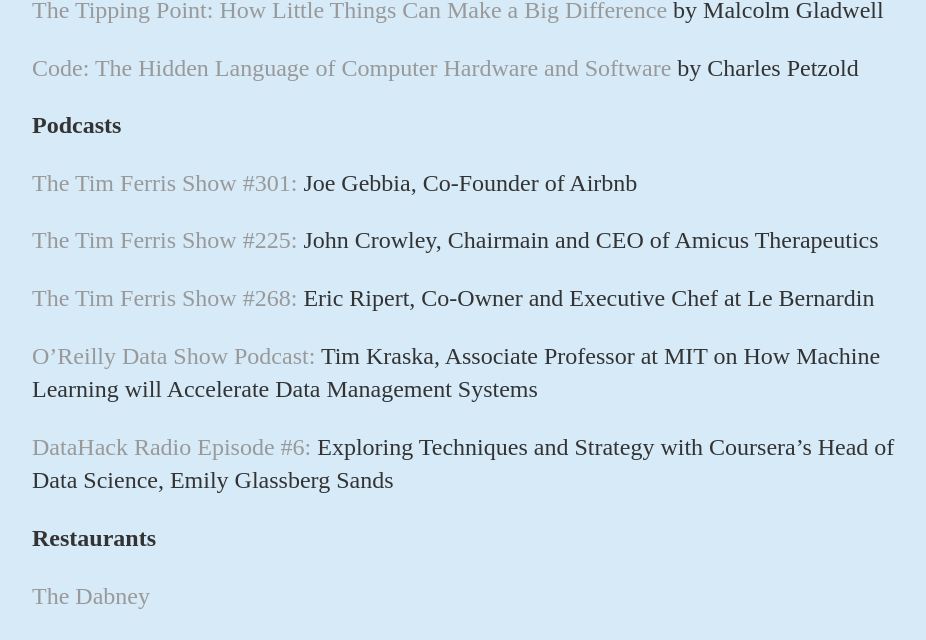
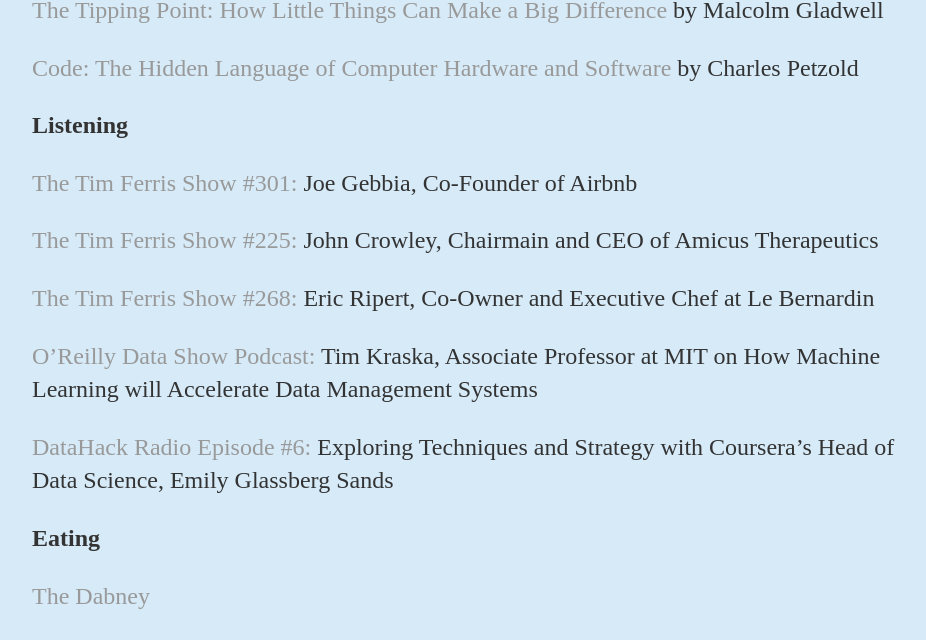
Before and after one commit to JulianneZech/JulianneZech.github.io, a Jekyll site: the page built from _posts/2018-09-08-first-post.md, in a window 1280 px wide. Shown: the part 376-1016 px from the top of the page, without its empty margins (160-1086 px from the left). Built offline with Jekyll 4.4.1, drawn with Linux system fonts in a browser that asks for light colours.

Commit message:
Update 2018-09-08-first-post.md

```diff
--- a/_posts/2018-09-08-first-post.md
+++ b/_posts/2018-09-08-first-post.md
@@ -11,7 +11,7 @@
 
 <a href="https://www.goodreads.com/book/show/44882.Code"> Code: The Hidden Language of Computer Hardware and Software</a> by Charles Petzold
 
-<b>Podcasts</b>
+<b>Listening</b>
 
 <a href="https://tim.blog/2018/03/08/joe-gebbia-co-founder-of-airbnb/">The Tim Ferris Show #301:</a> Joe Gebbia, Co-Founder of Airbnb
 
@@ -23,7 +23,7 @@
 
 <a href="https://www.analyticsvidhya.com/blog/2018/08/datahack-radio-episode-4-coursera-data-science-emily-glassberg-sands/"> DataHack Radio Episode #6:</a> Exploring Techniques and Strategy with Coursera’s Head of Data Science, Emily Glassberg Sands
 
-<b>Restaurants</b>
+<b>Eating</b>
 
 <a href="https://thedabney.com/">The Dabney</a>
 
```
